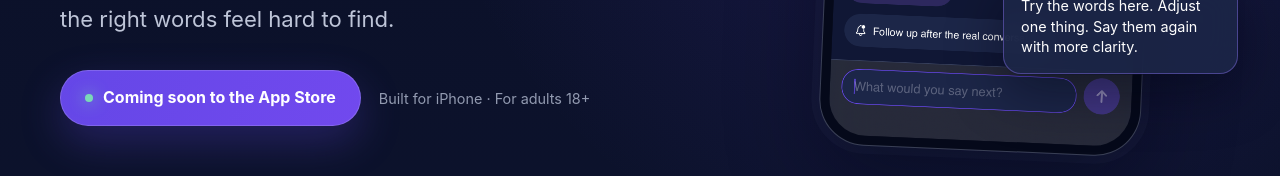
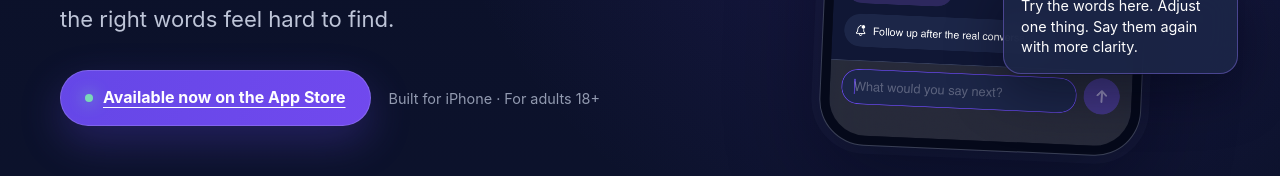
Before and after one commit to Codi-Technologies/getauryvo-legal, a plain HTML site: page index.html in a window 1280 px wide. Shown: the part 747-923 px from the top of the page. Drawn offline with Linux system fonts and the light colour scheme.

Commit message:
Announce App Store availability and link to Auryvo

```diff
--- a/index.html
+++ b/index.html
@@ -46,7 +46,7 @@
           <h1 id="hero-title">Practice the moment before it happens.</h1>
           <p class="lede">Auryvo gives you a private place to rehearse an interview, a hard work conversation, a date, or any moment where the right words feel hard to find.</p>
           <div class="hero-actions">
-            <div class="availability" aria-label="Coming soon to the Apple App Store">Coming soon to the App Store</div>
+            <a class="availability" href="https://apps.apple.com/us/app/auryvo/id6822026281">Available now on the App Store</a>
             <p class="hero-note">Built for iPhone · For adults 18+</p>
           </div>
         </div>
@@ -165,7 +165,7 @@
       <section class="closing section-rule wrap" aria-labelledby="closing-title">
         <p class="eyebrow">A clearer next move</p>
         <h2 id="closing-title">Some conversations deserve a rehearsal.</h2>
-        <div class="availability" aria-label="Coming soon to the Apple App Store">Coming soon to the App Store</div>
+        <a class="availability" href="https://apps.apple.com/us/app/auryvo/id6822026281">Available now on the App Store</a>
       </section>
     </main>
 
```
